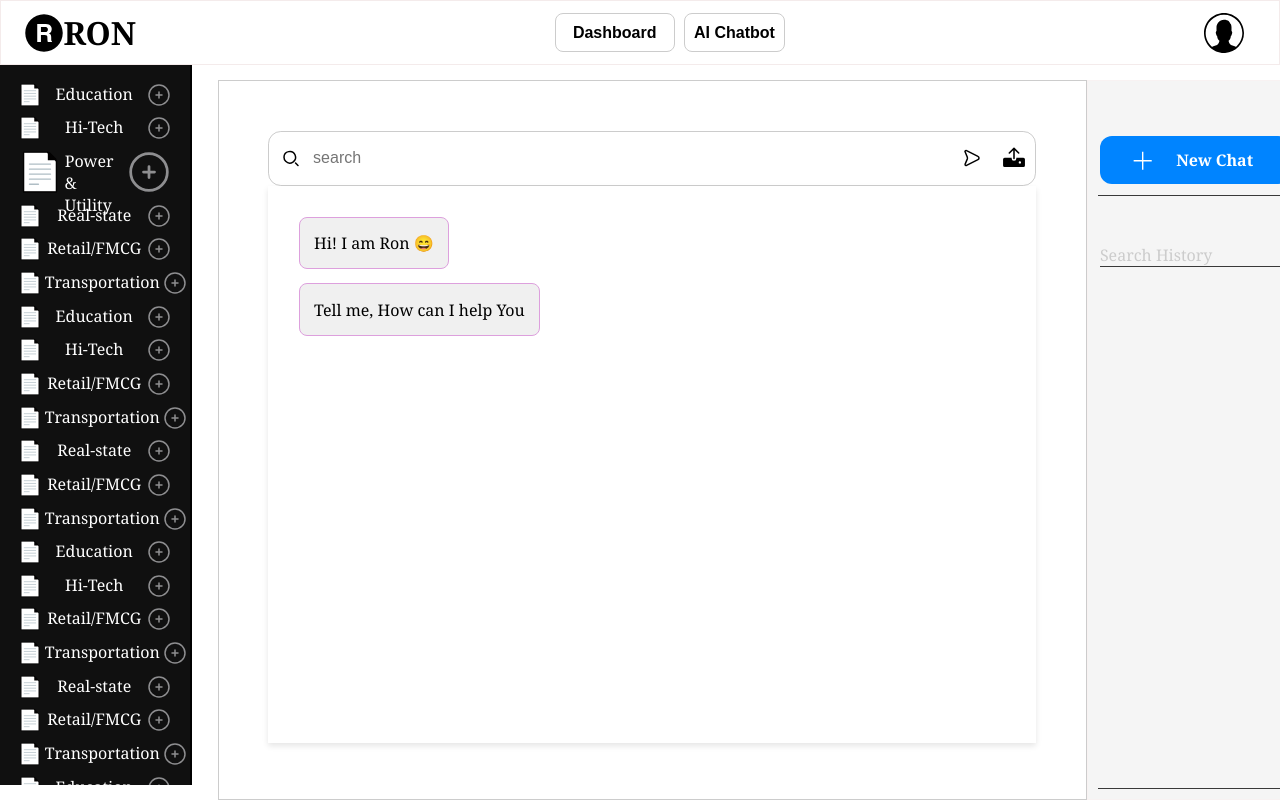
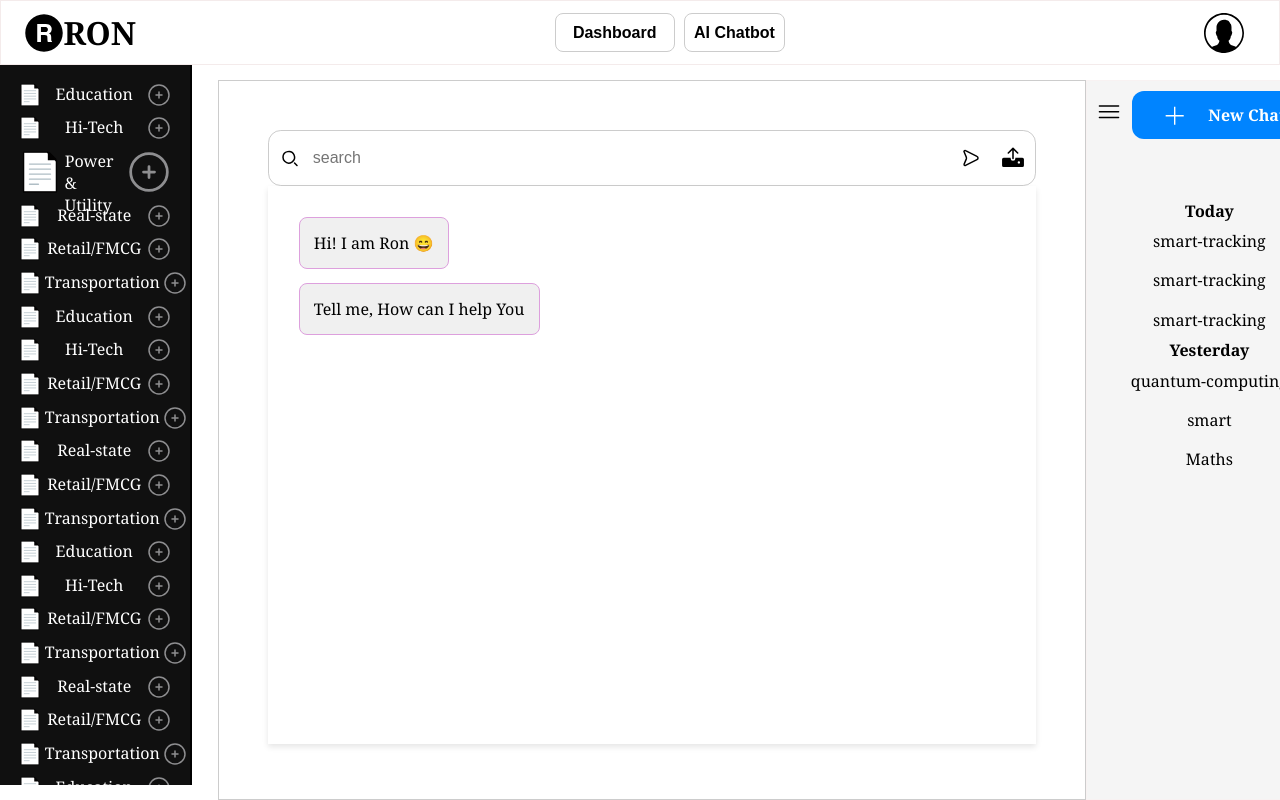
Before and after one commit to sanjeev74kr/AI-Chatbot, a React (Create React App) app: page / in a window 1280 px wide. Shown: the top 800 px of the page. Built offline with nearby package versions, Linux system fonts and the light colour scheme.

Commit message:
Loaded chat history data and improved right section

```diff
--- a/src/components/Chats.js
+++ b/src/components/Chats.js
@@ -65,18 +65,27 @@ function Chats() {
             {/* chat-component right section */}
             <section className="Chats-right-section">
                 <div className="Chat-history-top">
+                <span className="toggle-button"><img src='./hamburger-icon.svg' alt="notification" /></span>
                     <div className="New-chat-button">
                         <img src='plus-sign.svg' alt="plus-sign" />
                         <p className="New-chat-text"> New Chat </p>
                     </div>
-                    <span className="Notifcation"><img src='./notification.svg' alt="notification" /></span>
                 </div>
-                <div className="Horizontal-line"></div>
 
-                <div className="Chat-history"><p>Search History</p>
-                    <div className="Horizontal-line"></div>
+                <div className="Chat-history">
+
+                    <div className="chat-history-data">
+                    <p className="day">Today</p>
+                    <p className="history">smart-tracking</p>
+                    <p className="history">smart-tracking</p>
+                    <p className="history">smart-tracking</p>
+               <p className="day">Yesterday</p>
+               <p className="history">quantum-computing</p>
+               <p className="history">smart</p>
+               <p className="history">Maths</p>
                 </div>
-                <div className="Horizontal-line"></div>
+                </div>
+
 
 
             </section>
--- a/src/css/Chats.css
+++ b/src/css/Chats.css
@@ -13,6 +13,7 @@
   background-color:white;
   border-radius: 3%;
   flex-direction: row;
+
 }
 
 
@@ -143,20 +144,20 @@
   align-items: center;
   margin-top: 0%;
   margin-bottom: 5%;
-  justify-content: space-evenly;
+  justify-content: space-between;
 }
 
-.Chat-history {
-  margin-top: 20%;
+/* .Chat-history {
+  margin-top: 10%;
+  margin-bottom: 10%;
   height: 100%;
   padding: 1%;
   font-size: 1 em;
   color: #ccc;
-}
+} */
 
 .New-chat-button {
   display: flex;
-  margin-top: 20%;
   justify-content: center;
   align-items: center;
   background-color: rgb(0 132 255);
@@ -180,3 +181,22 @@
   font-weight: 600;
   padding: .9rem;
 }
+
+.chat-history-data{
+  display: flex;
+  flex-direction: column;
+  align-items: center;
+  padding: 2%;
+  font-size: 16px;
+  color: black;
+  margin-top: 20%;
+}
+
+.day{
+  font-weight: bold;
+}
+.history{
+  padding: 2%;
+  font-size: 16px;
+  margin: 2%;
+}
```
Also changed, not shown: public/hamburger-icon.svg (added).
